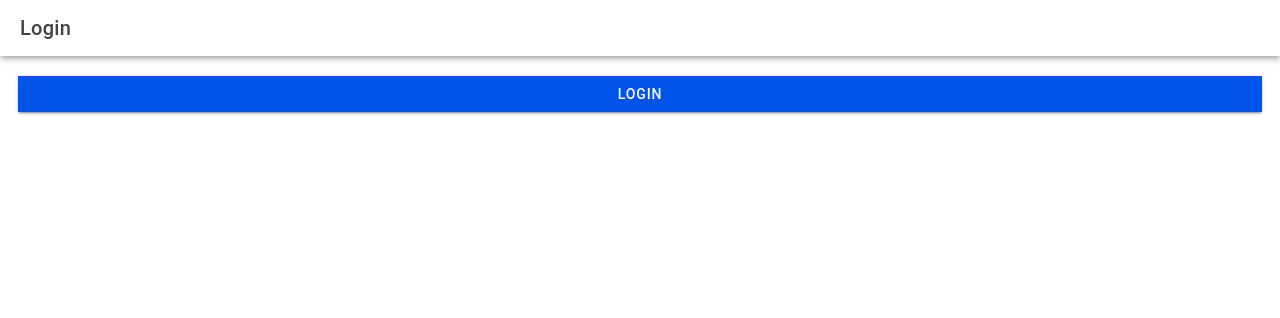
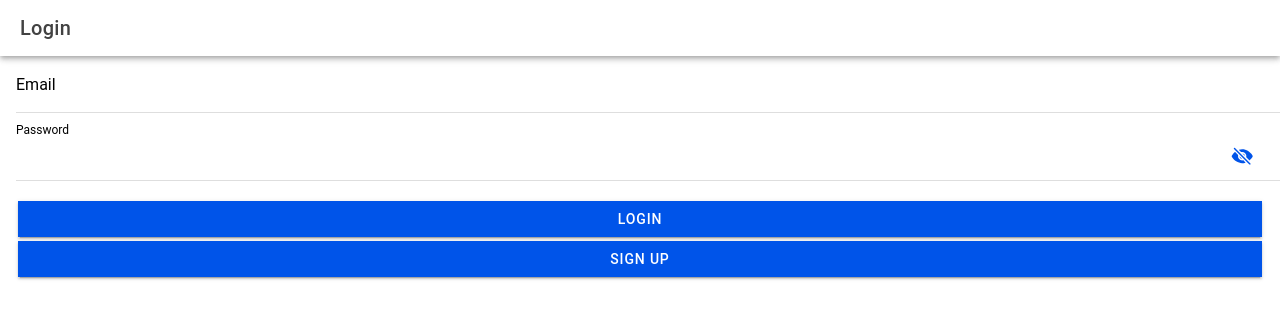
Before and after one commit to SarahSuyat/it35-lab, a React (Vite) app: page /it35-lab in a window 1280 px wide. Shown: the top 318 px of the page. Built offline with nearby package versions, Linux system fonts and the light colour scheme.

Commit message:
added sign up and toogle

```diff
--- a/src/pages/Login.tsx
+++ b/src/pages/Login.tsx
@@ -8,7 +8,9 @@ import {
     IonPage,
     IonTitle,
     IonToolbar ,
-      useIonRouter
+    IonInput, IonItem, IonList,
+    useIonRouter,
+    IonInputPasswordToggle
 } from '@ionic/react';
 
 const Login: React.FC = () => {
@@ -20,15 +22,33 @@ import {
   }
   return (
     <IonPage>
+
       <IonHeader>
         <IonToolbar>
-            <IonTitle>Login</IonTitle>
+          <IonTitle >Login</IonTitle>
         </IonToolbar>
       </IonHeader>
+      <IonItem>
+      <IonInput label="Email" labelPlacement="floating" placeholder="Enter email"></IonInput>
+      </IonItem>
+
+      <IonItem>
+        <IonInput label="Password" labelPlacement="floating" placeholder="Enter password">
+        <IonInputPasswordToggle slot="end"></IonInputPasswordToggle>
+        </IonInput>
+
+      </IonItem>
+
       <IonContent className= 'ion-padding'>
           <IonButton onClick={() => doLogin()} expand="full">
               Login
           </IonButton>
+
+          <IonButton onClick={() => doLogin()} expand="full">
+              Sign up
+          </IonButton>
+
+
       </IonContent>
     </IonPage>
   );
```
Also changed, not shown: src/pages/Register.tsx (added, +29 -0 lines), 1 other file (tests, documents, lock files or other folders). Lines whose indentation alone changed are shown as unchanged.
